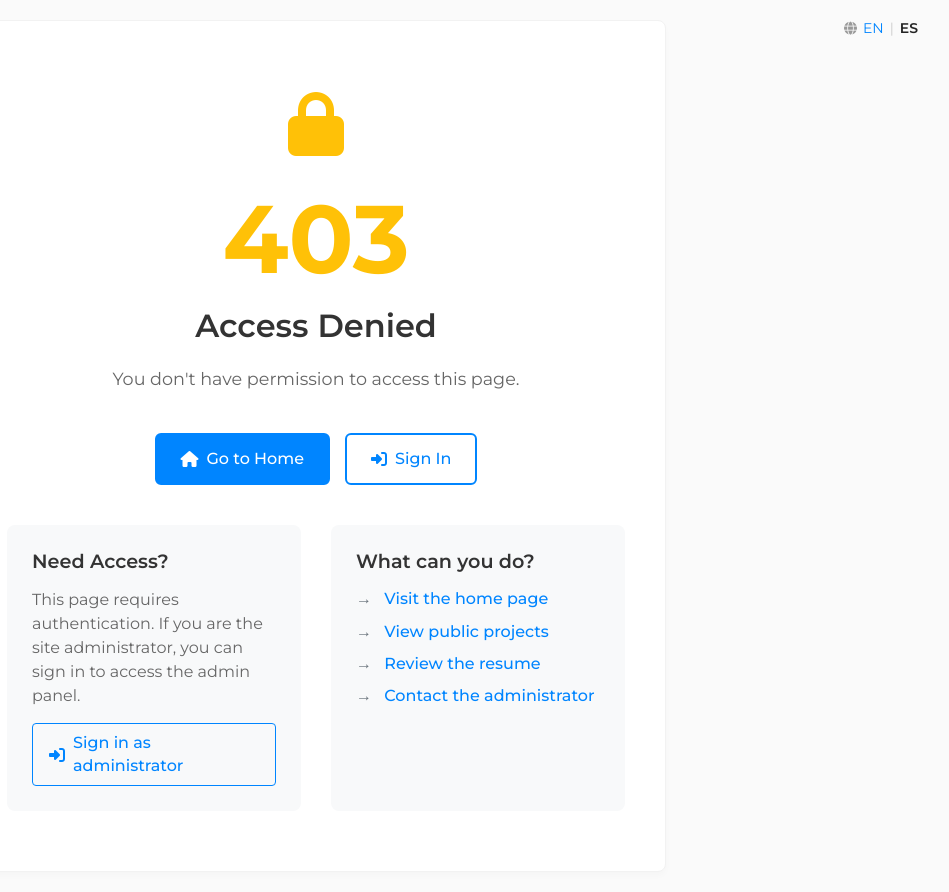
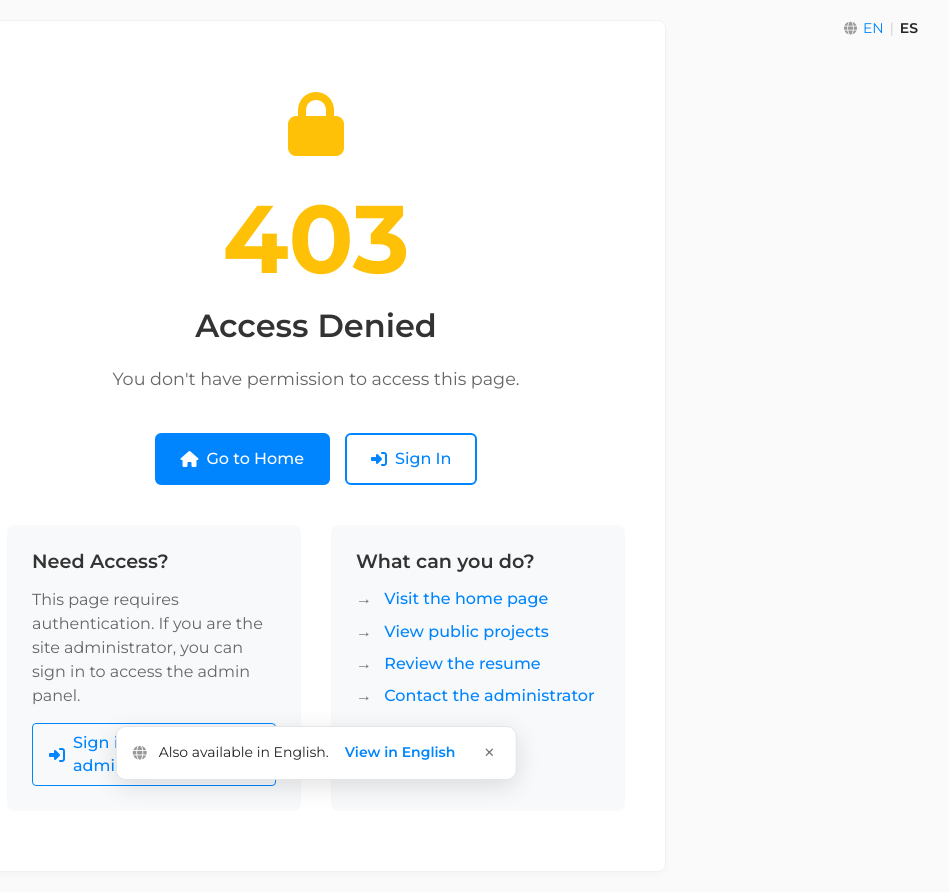
Before and after one commit to henfrydls/Portafolio-Manager, a Django app: template templates/403.html in a window 1280 px wide. Shown: the whole page, without its empty margins (324-1273 px from the left). Run offline with Django 5.2, Linux system fonts and the light colour scheme; the template is opened without the code that fills it: most values are stand-ins (such as "Sample title", 1, 10 or a date in 2020).

Commit message:
feat: tell visitors the page exists in their browser's language
A prefixed URL always wins over the browser's language, so a shared /es/
link opened with an English browser shows the Spanish page. A small
dismissible notice, written in the visitor's language, now points to the
other version of the same page.

It is shown only when the browser's first preferred language is the other
one, never after the visitor has picked a language with the switcher, and
closing or using it is remembered in localStorage. The dashboard does not
render it.

```diff
--- a/portfolio/context_processors.py
+++ b/portfolio/context_processors.py
@@ -22,4 +22,6 @@ def profile_context(request):
     return {
         'profile': profile,
         'site_config': site_config,
+        # True once the visitor picked a language with the switcher
+        'language_chosen': settings.LANGUAGE_COOKIE_NAME in request.COOKIES,
     }
--- a/templates/base.html
+++ b/templates/base.html
@@ -435,6 +435,12 @@
     {% include 'portfolio/includes/lang_switcher.html' with variant='floating' %}
     {% endblock %}
 
+    <!-- Hint for visitors whose browser prefers the other language.
+         The dashboard overrides this block with nothing. -->
+    {% block lang_hint %}
+    {% include 'portfolio/includes/lang_hint.html' %}
+    {% endblock %}
+
     <!-- Navigation -->
     <nav class="top-nav">
         <div class="nav-container">
--- a/templates/portfolio/admin/base_admin.html
+++ b/templates/portfolio/admin/base_admin.html
@@ -6,6 +6,9 @@
 
 {# Disable the messages banner from base.html - we use custom toast notifications instead #}
 {% block messages_banner %}{% endblock %}
+
+{# The language hint is for visitors, not for the dashboard #}
+{% block lang_hint %}{% endblock %}
 
 {% block extra_css %}
 <style>
--- /dev/null
+++ b/templates/portfolio/includes/lang_hint.html
@@ -0,0 +1,179 @@
+{% comment %}
+Language hint. Tells a first-time visitor that the page exists in their
+browser's language, written in that language rather than the page's.
+
+Unprefixed URLs already follow the browser's language, so this is for the
+visitor who opens a link to one language with a browser set to the other
+(a shared /es/ link, for instance).
+
+Not rendered once the visitor has picked a language with the switcher.
+Otherwise rendered hidden: the script at the end shows it only when the
+browser's preferred language is the other one, and remembers in
+localStorage that it was closed or used, so it never comes back. It never
+changes the language on its own.
+{% endcomment %}
+{% if not language_chosen %}
+{% if LANGUAGE_CODE == 'en' %}
+<aside id="portfolio-lang-hint" class="lang-hint" lang="es" data-hint-language="es"
+    aria-label="Idioma" hidden>
+    <i class="fas fa-globe lang-hint__icon" aria-hidden="true"></i>
+    <span class="lang-hint__text">También disponible en español.</span>
+    <form method="post" action="{% url 'set_language' %}" class="lang-hint__form">
+        {% csrf_token %}
+        <input name="next" type="hidden" value="{{ request.get_full_path }}" />
+        <input name="language" type="hidden" value="es" />
+        <button type="submit" class="lang-hint__action">Ver en español</button>
+    </form>
+    <button type="button" class="lang-hint__close" aria-label="Cerrar">&times;</button>
+</aside>
+{% else %}
+<aside id="portfolio-lang-hint" class="lang-hint" lang="en" data-hint-language="en"
+    aria-label="Language" hidden>
+    <i class="fas fa-globe lang-hint__icon" aria-hidden="true"></i>
+    <span class="lang-hint__text">Also available in English.</span>
+    <form method="post" action="{% url 'set_language' %}" class="lang-hint__form">
+        {% csrf_token %}
+        <input name="next" type="hidden" value="{{ request.get_full_path }}" />
+        <input name="language" type="hidden" value="en" />
+        <button type="submit" class="lang-hint__action">View in English</button>
+    </form>
+    <button type="button" class="lang-hint__close" aria-label="Close">&times;</button>
+</aside>
+{% endif %}
+<style>
+    .lang-hint {
+        position: fixed;
+        left: 50%;
+        bottom: 20px;
+        transform: translateX(-50%);
+        z-index: 1100;
+        display: flex;
+        align-items: center;
+        gap: 12px;
+        max-width: calc(100vw - 32px);
+        padding: 10px 12px 10px 16px;
+        background: #ffffff;
+        color: #242424;
+        border: 1px solid #e5e5e5;
+        border-radius: 10px;
+        box-shadow: 0 6px 24px rgba(0, 0, 0, 0.12);
+        font-family: 'Montserrat', sans-serif;
+        font-size: 14px;
+        line-height: 1.4;
+    }
+
+    .lang-hint[hidden] {
+        display: none;
+    }
+
+    .lang-hint__icon {
+        color: #999;
+        font-size: 14px;
+    }
+
+    .lang-hint__form {
+        display: inline;
+        margin: 0;
+        padding: 0;
+    }
+
+    .lang-hint__action {
+        background: none;
+        border: none;
+        padding: 6px 4px;
+        margin: 0;
+        color: #0085ff;
+        font: inherit;
+        font-weight: 600;
+        white-space: nowrap;
+        cursor: pointer;
+    }
+
+    .lang-hint__action:hover {
+        color: #0066cc;
+        text-decoration: underline;
+    }
+
+    .lang-hint__close {
+        background: none;
+        border: none;
+        /* 36px square: comfortable to tap on a phone */
+        width: 36px;
+        height: 36px;
+        margin: -4px -4px -4px 0;
+        color: #777;
+        font-size: 22px;
+        line-height: 1;
+        border-radius: 50%;
+        cursor: pointer;
+    }
+
+    .lang-hint__close:hover {
+        background: #f2f2f2;
+        color: #242424;
+    }
+
+    /* Phones: under the header, next to the switcher it points to, and
+       clear of the floating buttons some pages keep in the bottom corner */
+    @media (max-width: 575.98px) {
+        .lang-hint {
+            top: 68px;
+            bottom: auto;
+            left: 16px;
+            right: 16px;
+            transform: none;
+            max-width: none;
+        }
+
+        .lang-hint__text {
+            flex: 1;
+        }
+    }
+
+    @media print {
+        .lang-hint {
+            display: none;
+        }
+    }
+</style>
+<script>
+    (function () {
+        var hint = document.getElementById('portfolio-lang-hint');
+        if (!hint) { return; }
+
+        var STORAGE_KEY = 'portfolioLangHintSeen';
+
+        // Storage can be blocked (private windows): the hint still works,
+        // it just cannot remember that it was closed.
+        function alreadySeen() {
+            try { return window.localStorage.getItem(STORAGE_KEY) === '1'; }
+            catch (error) { return false; }
+        }
+
+        function remember() {
+            try { window.localStorage.setItem(STORAGE_KEY, '1'); }
+            catch (error) { /* nothing to do */ }
+        }
+
+        // Anyone who uses the regular switcher already knows where it is
+        document.querySelectorAll('#portfolio-lang-switcher form').forEach(function (form) {
+            form.addEventListener('submit', remember);
+        });
+
+        if (alreadySeen()) { return; }
+
+        // Only the first preference counts: "es-DO, en" is a Spanish reader,
+        // "en-US, es" is not.
+        var preferred = (navigator.languages && navigator.languages[0]) || navigator.language || '';
+        var browserLanguage = preferred.toLowerCase().split('-')[0];
+        if (browserLanguage !== hint.dataset.hintLanguage) { return; }
+
+        hint.hidden = false;
+        hint.querySelector('.lang-hint__form').addEventListener('submit', remember);
+        hint.querySelector('.lang-hint__close').addEventListener('click', function () {
+            remember();
+            hint.hidden = true;
+        });
+    })();
+</script>
+{% endif %}
```
Also changed, not shown: portfolio/tests/test_language_hint.py (added, +74 -0 lines).
